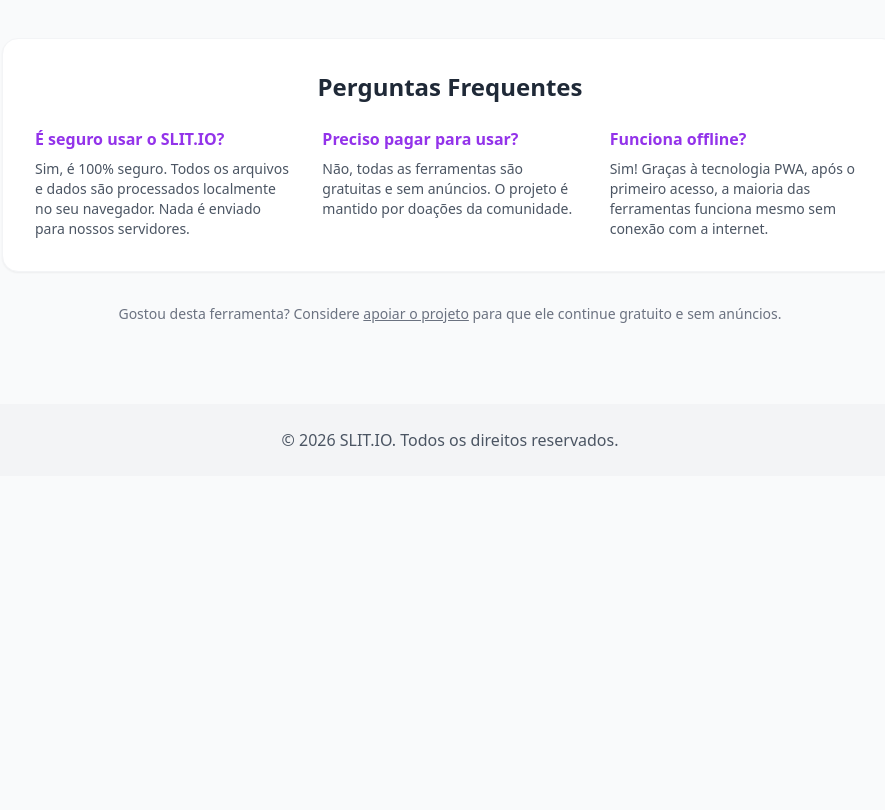
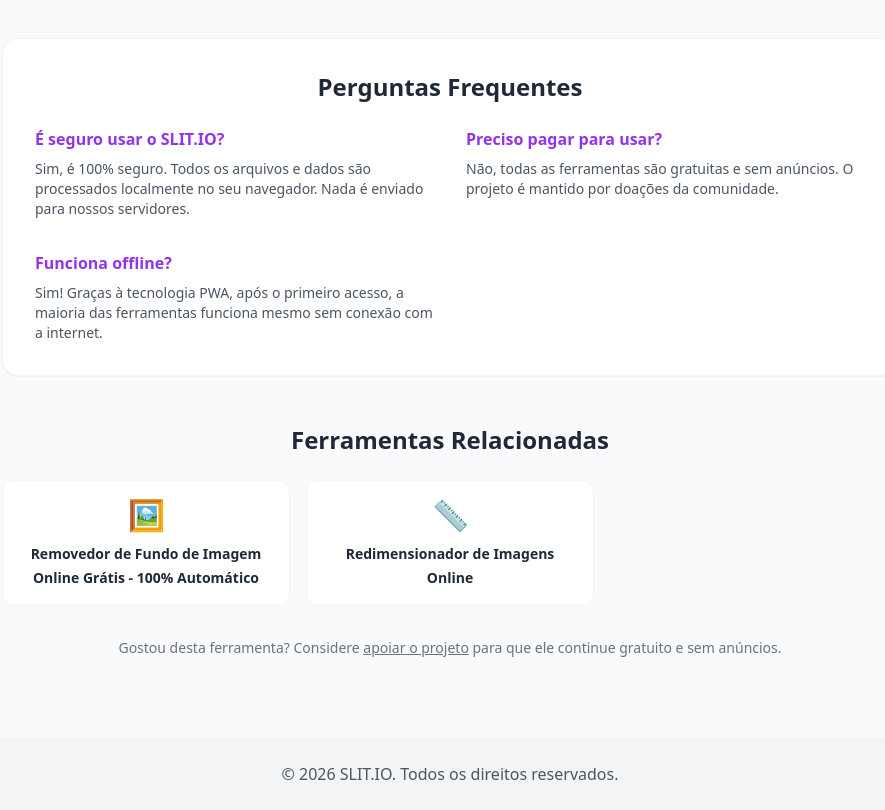
Before and after one commit to p3dr-dev/webutilio, an Astro site: page /pt/ferramentas/extrator-exif in a window 1280 px wide. Shown: the part 900-1710 px from the top of the page, without its empty margins (190-1075 px from the left). Before the commit the page ends 1376 px from the top, so only its background shows below. Built offline with nearby package versions, Linux system fonts and the light colour scheme; Astro itself is replaced by a stand-in of ours; some packages are replaced by stand-ins of ours.

Commit message:
seo: elite SEO with related tools, tool-specific FAQs and features

```diff
--- a/src/i18n/pt.json
+++ b/src/i18n/pt.json
@@ -52,9 +52,29 @@
         "a3": "Sim! Graças à tecnologia PWA, após o primeiro acesso, a maioria das ferramentas funciona mesmo sem conexão com a internet."
       },
       "tools": {    "background-remover": {
-      "title": "Removedor de Fundo Online e Grátis",
-      "description": "Remova o fundo de imagens com um clique, usando IA. Ferramenta online gratuita para remover fundo de fotos rapidamente e sem perder qualidade.",
-      "icon": "🖼️"
+      "title": "Removedor de Fundo de Imagem Online Grátis - 100% Automático",
+      "description": "Remova o fundo de fotos instantaneamente com IA. Alta qualidade, grátis e sem necessidade de cadastro. O processamento é feito 100% no seu navegador.",
+      "icon": "🖼️",
+      "features": [
+        "Processamento local via IA (ONNX Runtime)",
+        "Mantém a resolução original da imagem",
+        "Privacidade total: suas fotos não saem do PC",
+        "Exportação em PNG transparente"
+      ],
+      "faq": [
+        {
+          "q": "O Removedor de Fundo é gratuito?",
+          "a": "Sim, o SLIT.IO oferece remoção de fundo totalmente gratuita e ilimitada, sem letras miúdas ou marcas d'água."
+        },
+        {
+          "q": "Minhas fotos são enviadas para algum servidor?",
+          "a": "Não. Diferente de outros sites, nossa IA roda diretamente no seu navegador. Suas imagens nunca saem do seu dispositivo."
+        },
+        {
+          "q": "Qual o limite de tamanho de imagem?",
+          "a": "Não impomos limites rígidos, mas o desempenho depende do seu hardware, já que o processamento é local."
+        }
+      ]
     },
     "file-decompressor": {
       "title": "Descompactador de Arquivos ZIP e TAR Online Grátis",
--- a/src/pages/pt/ferramentas/[slug].astro
+++ b/src/pages/pt/ferramentas/[slug].astro
@@ -95,6 +95,21 @@ const alternates = {
       <h1 class="text-4xl font-bold text-gray-800 dark:text-gray-100">{title}</h1>
       <p class="mt-2 text-lg text-gray-600 dark:text-gray-400">{description}</p>
     </div>
+
+    {/* Features List Section */}
+    {t(`tools.${tool.id}.features`) && Array.isArray(t(`tools.${tool.id}.features`)) && (
+      <div class="mb-8 grid grid-cols-1 sm:grid-cols-2 gap-4">
+        {(t(`tools.${tool.id}.features`) as string[]).map((feature: string) => (
+          <div class="flex items-center space-x-2 text-sm text-gray-600 dark:text-gray-400">
+            <svg class="w-5 h-5 text-green-500" fill="none" stroke="currentColor" viewBox="0 0 24 24">
+              <path stroke-linecap="round" stroke-linejoin="round" stroke-width="2" d="M5 13l4 4L19 7" />
+            </svg>
+            <span>{feature}</span>
+          </div>
+        ))}
+      </div>
+    )}
+
     <div class="min-h-[400px] bg-white dark:bg-gray-800 rounded-lg shadow-inner flex flex-col justify-center items-center">
       <ToolLoader toolId={tool.id} lang="pt" client:only="react" />
     </div>
@@ -118,29 +133,64 @@ const alternates = {
       </div>
     </div>
 
+    {/* Dynamic FAQ Section */}
     <div class="mt-12 bg-white dark:bg-gray-800 p-8 rounded-2xl shadow-sm border border-gray-100 dark:border-gray-700">
       <h2 class="text-2xl font-bold text-gray-800 dark:text-gray-100 mb-6 text-center">Perguntas Frequentes</h2>
-      <div class="grid grid-cols-1 md:grid-cols-3 gap-8">
-        {[1, 2, 3].map((i) => (
+      <div class="grid grid-cols-1 md:grid-cols-2 gap-8">
+        {(() => {
+          const toolFaq = t(`tools.${tool.id}.faq`);
+          const displayFaq = Array.isArray(toolFaq) ? toolFaq : [
+            { q: t('faq.q1'), a: t('faq.a1') },
+            { q: t('faq.q2'), a: t('faq.a2') },
+            { q: t('faq.q3'), a: t('faq.a3') }
+          ];
+
+          return displayFaq.map((item: any) => (
             <div>
-            <h3 class="font-bold text-purple-600 dark:text-purple-400 mb-2">{t(`faq.q${i}`)}</h3>
-            <p class="text-gray-600 dark:text-gray-400 text-sm">{t(`faq.a${i}`)}</p>
+              <h3 class="font-bold text-purple-600 dark:text-purple-400 mb-2">{item.q || item.name}</h3>
+              <p class="text-gray-600 dark:text-gray-400 text-sm">{item.a || item.acceptedAnswer?.text}</p>
             </div>
-        ))}
+          ));
+        })()}
+      </div>
+    </div>
+
+    {/* Related Tools Section */}
+    <div class="mt-12">
+      <h2 class="text-2xl font-bold text-gray-800 dark:text-gray-100 mb-6 text-center">Ferramentas Relacionadas</h2>
+      <div class="grid grid-cols-1 sm:grid-cols-3 gap-4">
+        {toolsData
+          .filter(t => t.id !== tool.id && t.category === tool.category)
+          .slice(0, 3)
+          .map(relatedTool => (
+            <a href={`/pt/ferramentas/${relatedTool.slugs.pt}`} class="p-4 bg-white dark:bg-gray-800 border border-gray-100 dark:border-gray-700 rounded-xl hover:shadow-md transition-shadow text-center group">
+              <span class="text-3xl mb-2 block group-hover:scale-110 transition-transform">{relatedTool.icon}</span>
+              <span class="font-bold text-gray-800 dark:text-gray-200 text-sm">{t(`tools.${relatedTool.id}.title`)}</span>
+            </a>
+          ))
+        }
       </div>
     </div>
 
     <script is:inline type="application/ld+json" set:html={JSON.stringify({
       "@context": "https://schema.org",
       "@type": "FAQPage",
-      "mainEntity": [1, 2, 3].map(i => ({
+      "mainEntity": (() => {
+        const toolFaq = t(`tools.${tool.id}.faq`);
+        const displayFaq = Array.isArray(toolFaq) ? toolFaq : [
+          { q: t('faq.q1'), a: t('faq.a1') },
+          { q: t('faq.q2'), a: t('faq.a2') },
+          { q: t('faq.q3'), a: t('faq.a3') }
+        ];
+        return displayFaq.map((item: any) => ({
           "@type": "Question",
-        "name": t(`faq.q${i}`),
+          "name": item.q || item.name,
           "acceptedAnswer": {
             "@type": "Answer",
-          "text": t(`faq.a${i}`)
+            "text": item.a || item.acceptedAnswer?.text
           }
-      }))
+        }));
+      })()
     })} />
 
     <p class="text-center text-sm text-gray-500 dark:text-gray-400 mt-8">
```
Lines whose indentation alone changed are shown as unchanged.
